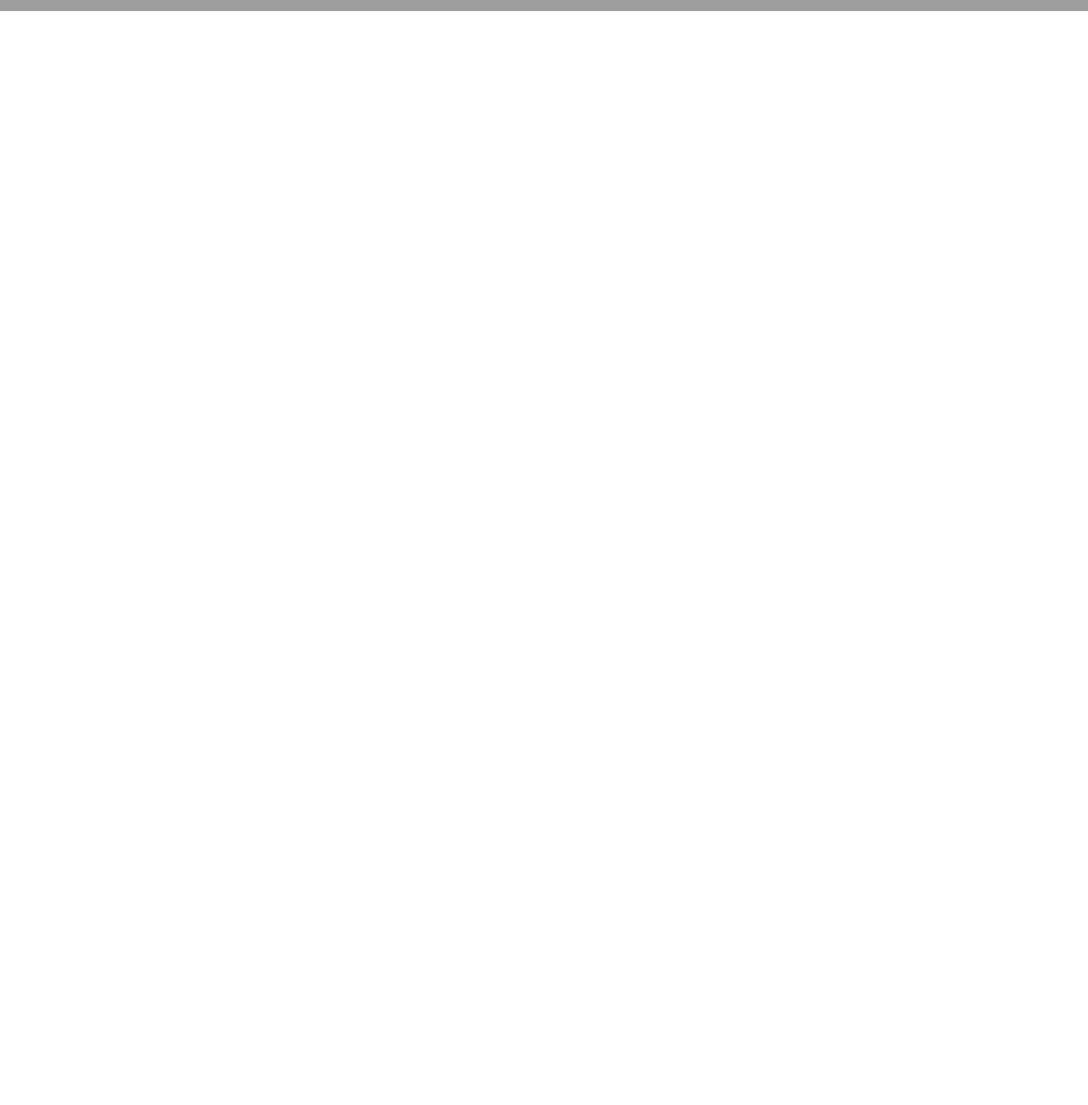
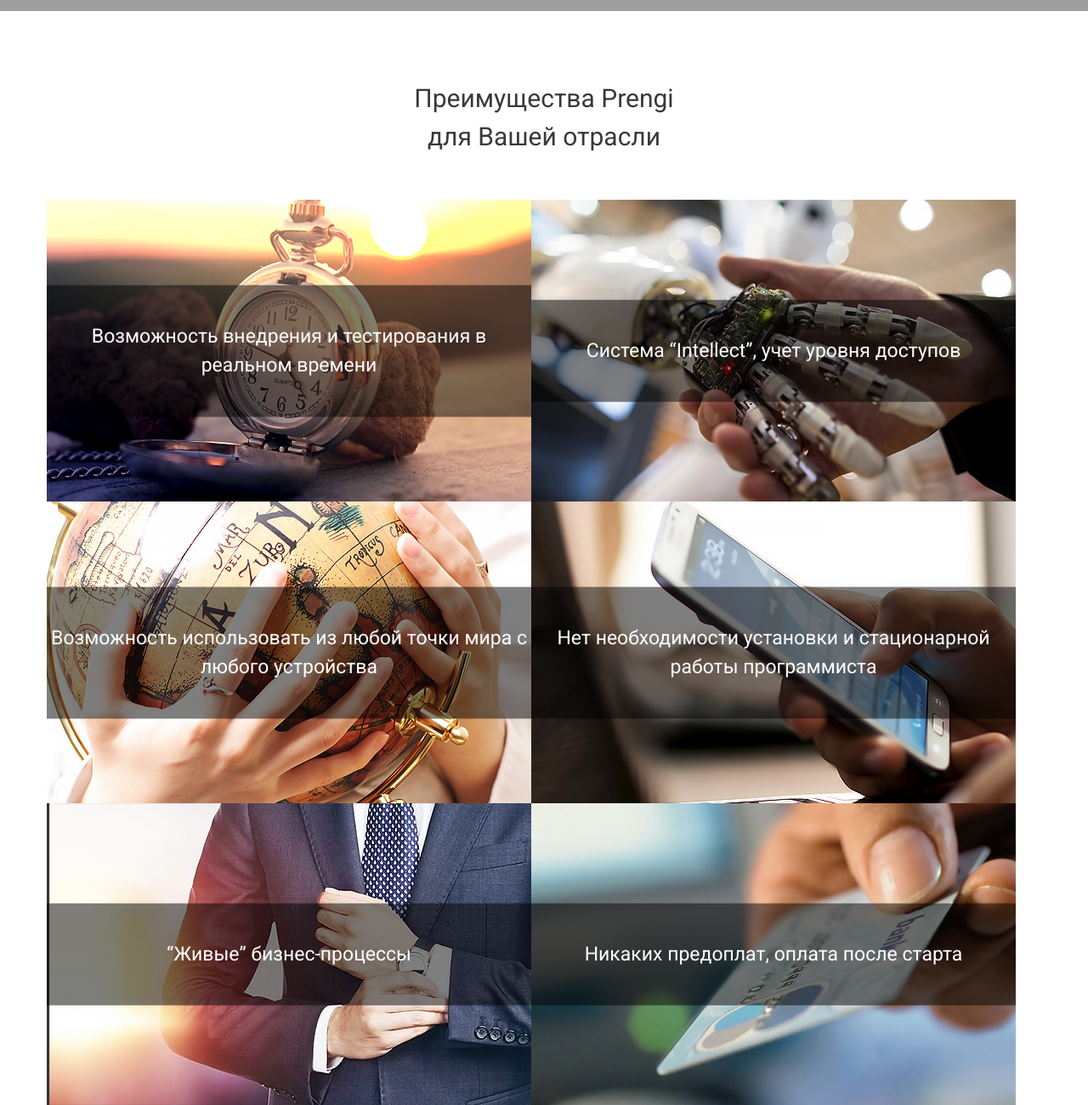
Before and after one commit to AndreyTheWeb/Pengi, a plain HTML site: page src/index.html in a window 1280 px wide. Shown: the part 2577-3877 px from the top of the page at 85% size. Before the commit the page ends 2590 px from the top, so only its background shows below. Drawn offline with Linux system fonts and the light colour scheme; grey boxes are pictures that could not be loaded.

Commit message:
5 day working

```diff
--- a/src/index.html
+++ b/src/index.html
@@ -160,6 +160,31 @@
             </div>
         </div>
     </section>
+    <section class="benefits">
+        <div class="container">
+            <h3>Преимущества Prengi для Вашей отрасли</h3>
+            <div class="benefits__wrapper">
+                <div class="benefits__item benefits__item_1">
+                    <p>Возможность внедрения и тестирования в реальном времени</p>
+                </div>
+                <div class="benefits__item benefits__item_2">
+                    <p>Система “Intellect”, учет уровня доступов</p>
+                </div>
+                <div class="benefits__item benefits__item_3">
+                    <p>Возможность использовать из любой точки мира с любого устройства</p>
+                </div>
+                <div class="benefits__item benefits__item_4">
+                    <p>Нет необходимости установки и стационарной работы программиста</p>
+                </div>
+                <div class="benefits__item benefits__item_5">
+                    <p>“Живые” бизнес-процессы</p>
+                </div>
+                <div class="benefits__item benefits__item_6">
+                    <p>Никаких предоплат, оплата после старта</p>
+                </div>
+            </div>
+        </div>
+    </section>
 </body>
 
 </html>
--- /dev/null
+++ b/src/sass/blocks/_benefits.scss
@@ -0,0 +1,49 @@
+.benefits {
+    h3 {
+        width: 360px;
+        color: #393939;
+        font-size: 30px;
+        margin: 0px auto;
+        padding-top: 80px;
+        font-weight: 400;
+        text-align: center;
+    }
+    &__wrapper {
+        display: grid;
+        grid-template-columns: 570px 570px;
+        margin-top: 52px;
+    }
+    &__item {
+        height: 355px;
+        position: relative;
+        p {
+            text-align: center;
+            position: absolute;
+            top: 50%;
+            width: 100%;
+            padding: 43px 0px;
+            transform: translateY(-50%);
+            color: #ffffff;
+            font-size: 23px;
+            background-color: rgba(0, 0, 0, 0.5);
+        }
+        &_1 {
+            background-image: url('../img/benefits/1.png');
+        }
+        &_2 {
+            background-image: url('../img/benefits/2.png');
+        }
+        &_3 {
+            background-image: url('../img/benefits/3.png');
+        }
+        &_4 {
+            background-image: url('../img/benefits/4.png');
+        }
+        &_5 {
+            background-image: url('../img/benefits/5.png');
+        }
+        &_6 {
+            background-image: url('../img/benefits/6.png');
+        }
+    }
+}
--- a/src/sass/style.scss
+++ b/src/sass/style.scss
@@ -17,3 +17,4 @@
 @import 'blocks/buttons';
 @import 'blocks/problem';
 @import 'blocks/solutions';
+@import 'blocks/benefits';
```
Also changed, not shown: src/css/style.min.css, 1 other file.
